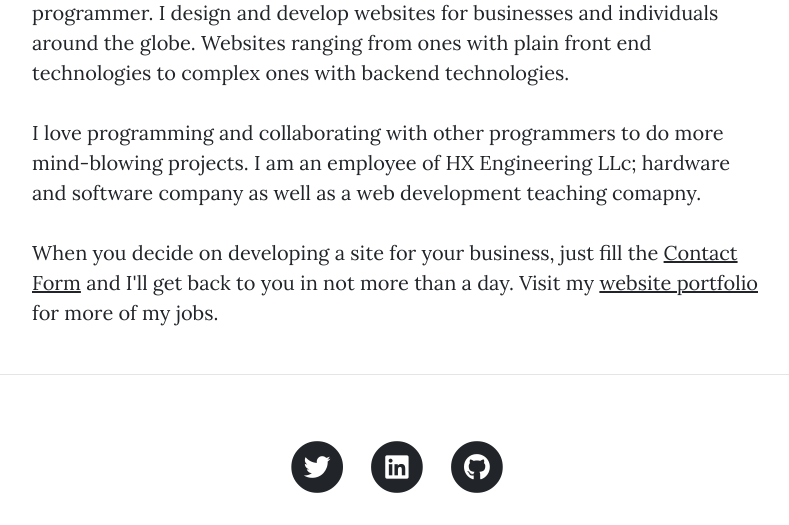
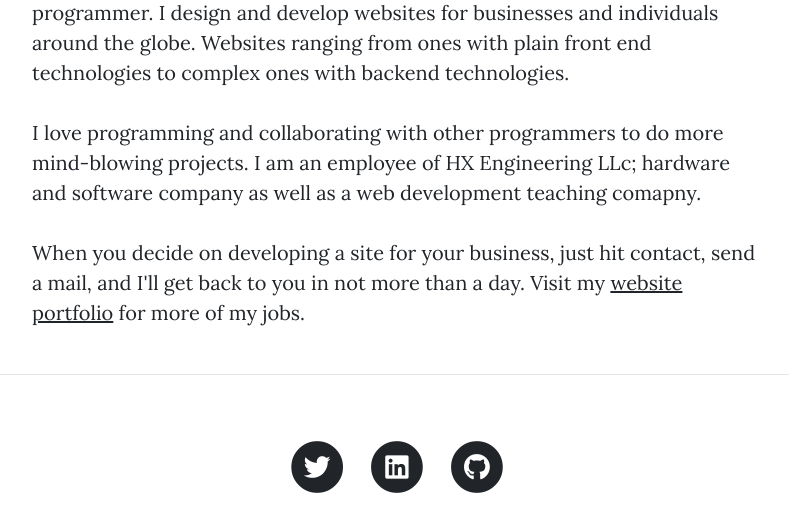
Before and after one commit to mikegyamfi/newsletter-blog, a Flask app: page /about in a window 1280 px wide. Shown: the part 644-1169 px from the top of the page, without its empty margins (243-1032 px from the left). Run offline with Flask 2, Linux system fonts and the light colour scheme; some libraries are stand-ins or nearby versions.

Commit message:
Removed Contact form

```diff
--- a/templates/about.html
+++ b/templates/about.html
@@ -21,7 +21,7 @@
       <div class="col-lg-8 col-md-10 mx-auto">
         <p>I am Michael, a web designer, full stack web developer and a python programmer. I design and develop websites for businesses and individuals around the globe. Websites ranging from ones with plain front end technologies to complex ones with backend technologies.</p>
         <p>I love programming and collaborating with other programmers to do more mind-blowing projects. I am an employee of HX Engineering LLc; hardware and software company as well as a web development teaching comapny.</p>
-        <p>When you decide on developing a site for your business, just fill the <a href="{{url_for('contact')}}" >Contact Form</a> and I'll get back to you in not more than a day. Visit my <a href="http://gyamfimichael.webflow.io" >website portfolio</a> for more of my jobs.</p>
+        <p>When you decide on developing a site for your business, just hit contact, send a mail, and I'll get back to you in not more than a day. Visit my <a href="http://gyamfimichael.webflow.io" >website portfolio</a> for more of my jobs.</p>
       </div>
     </div>
   </div>
```
